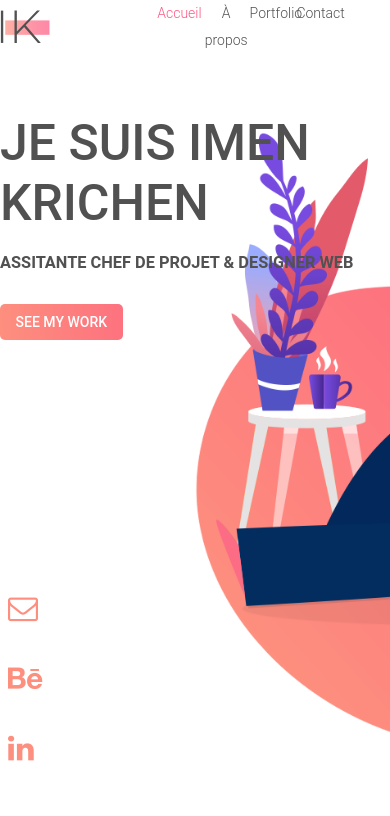
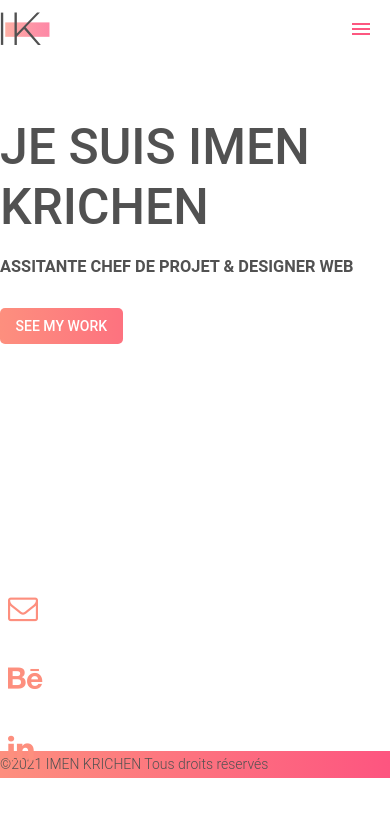
Before and after one commit to krichenimen/cv_imen_krichen, a plain HTML site: page index.html in a window 390 px wide. Drawn offline with Linux system fonts and the light colour scheme.

Commit message:
08-02-2021

```diff
--- a/css/style.css
+++ b/css/style.css
@@ -21,18 +21,85 @@ header {
     align-items: center;
     justify-content: space-between;
 }
+nav {
+    width: 60%;
+}
 .menu {
-    width: 60%;
+    width: 100%;
     display: flex;
 }
-.lienMenu {
-    width: 20%;
+.menu li {
+    width: 25%;
     color: #515151;
     text-align: center;
+    list-style-type: none;
 }
 .lienMenu:hover,
 .menuActif {
     color: #fd5780;
+}
+
+header .menu-icon {
+    cursor: pointer;
+    display: flex;
+    justify-content: flex-end;
+    padding: 28px 20px;
+    position: relative;
+    user-select: none;
+}
+
+header .menu-icon .fa-bars {
+    background: #fd5780;
+    display: block;
+    height: 2px;
+    position: relative;
+    transition: background 0.2s ease-out;
+    width: 18px;
+}
+
+header .menu-icon .fa-bars:before,
+header .menu-icon .fa-bars:after {
+    background: #fd5780;
+    content: "";
+    display: block;
+    height: 100%;
+    position: absolute;
+    transition: all 0.2s ease-out;
+    width: 100%;
+}
+
+header .menu-icon .fa-bars:before {
+    top: 5px;
+}
+
+header .menu-icon .fa-bars:after {
+    top: -5px;
+}
+
+/* menu btn */
+header .menu-btn {
+    display: none;
+}
+
+header .menu-btn:checked ~ .menu {
+    max-height: 240px;
+}
+
+header .menu-btn:checked ~ .menu-icon .fa-bars {
+    background: transparent;
+}
+
+header .menu-btn:checked ~ .menu-icon .fa-bars:before {
+    transform: rotate(-45deg);
+}
+
+header .menu-btn:checked ~ .menu-icon .fa-bars:after {
+    transform: rotate(45deg);
+}
+
+header .menu-btn:checked ~ .menu-icon:not(.steps) .fa-bars:before,
+header .menu-btn:checked ~ .menu-icon:not(.steps) .fa-bars:after {
+    top: 0;
 }
 
 /* section home */
@@ -251,7 +318,13 @@ figcaption {
     -webkit-transform: scale(1);
     transform: scale(1);
 }
-
+/* footer*/
+footer {
+    background: linear-gradient(to right, #fd8f7e 0%, #fd5580 100%);
+}
+footer p{
+    margin: 0;
+}
 /* utils */
 .text-uppercase {
     text-transform: uppercase;
@@ -281,19 +354,26 @@ figcaption {
     margin: 0 auto;
     width: 100%;
 }
+
+/* responsive */
+@media (max-width: 576px) {
+    .container {
+        max-width: 400px;
+    }
+}
 @media (min-width: 576px) {
     .container {
-        max-width: 540px;
+        max-width: 500px;
     }
 }
 @media (min-width: 768px) {
     .container {
-        max-width: 720px;
+        max-width: 650px;
     }
 }
 @media (min-width: 992px) {
     .container {
-        max-width: 960px;
+        max-width: 900px;
     }
 }
 @media (min-width: 1200px) {
@@ -302,18 +382,48 @@ figcaption {
     }
 }
 
+@media (max-width: 992px) {
+    .homeBanner {
+        background: url(../images/banniere-sm.png) no-repeat top center;
+        background-position: center;
+        background-size: cover;
+        min-height: 693px;
+    }
+}
+@media (max-width: 600px) {
+    .homeBanner {
+        background: none;
+    }
+}
+
+/* hamburger menu bar */
+@media (max-width: 700px) {
+    .menu {
+        display: none;
+        border: 1px solid #eee;
+        padding: 0;
+    }
+    .menu-checkbox:checked ~ .menu {
+        display: block;
+    }
+    .menu li {
+        display: block;
+        margin: 0 auto;
+        padding-bottom: 7%;
+    }
+}
+@media (min-width: 700px) {
+    .menu-icon {
+        display: none !important;
+    }
+}
 /* change scroll*/
-/* width */
 ::-webkit-scrollbar {
     width: 12px;
 }
-
-/* Track */
 ::-webkit-scrollbar-track {
     background: #f1f1f1;
 }
-
-/* Handle */
 ::-webkit-scrollbar-thumb {
     background: linear-gradient(to right, #fd8f7e 0%, #fd5580 100%);
 }
--- a/index.html
+++ b/index.html
@@ -10,11 +10,15 @@
 	<body>
 		<header class="container">
 			<img src="images/logo.svg" alt="logo">
-			<nav class="menu">
-				<a href="index.html" title="Accueil" class="lienMenu menuActif">Accueil</a>
-				<a href="Apropos.html" title="Àpropos" class="lienMenu">À propos</a>
-				<a href="portfolio.html" title="Portfolio" class="lienMenu">Portfolio</a>
-				<a href="contact.html" title="Contact" class="lienMenu">Contact</a>
+			<nav>
+				<input type="checkbox" class="menu-checkbox menu-btn" id="menu-btn" />
+				<label class="menu-icon" for="menu-btn"><span class="fa fa-bars"></span></label>
+				<ul class="menu">
+					<li><a href="index.html" title="Accueil" class="lienMenu menuActif">Accueil</a></li>
+					<li><a href="Apropos.html" title="Àpropos" class="lienMenu">À propos</a></li>
+					<li><a href="portfolio.html" title="Portfolio" class="lienMenu">Portfolio</a></li>
+					<li><a href="contact.html" title="Contact" class="lienMenu">Contact</a></li>
+				</ul>
 			</nav>
 		</header>
 		<section class="homeBanner">
@@ -36,7 +40,9 @@
 			</a>
 		</section>
 		<footer>
-
+			<div class="container">
+				<p>©2021 IMEN KRICHEN Tous droits réservés</p>
+			</div>
 		</footer>
 	</body>
 </html>
```
Also changed, not shown: Apropos.html (+13 -6 lines), contact.html (+12 -6 lines), portfolio.html (+12 -20 lines), images/banniere-sm.png (added), 1 other file.
